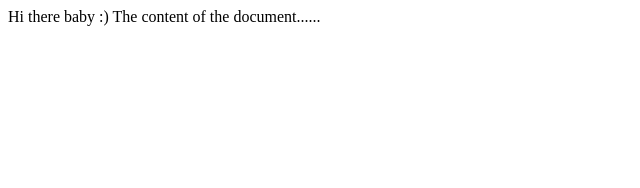
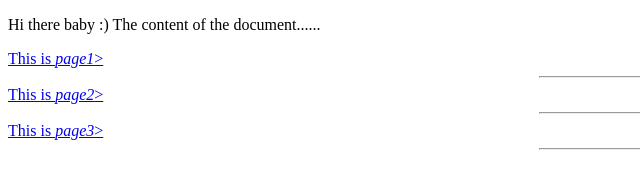
Before and after one commit to farshidfarnia/open-cv, a plain HTML site: page index.html in a window 1280 px wide. Shown: the whole page, without its empty margins (0-640 px from the left). Drawn offline with Linux system fonts and the light colour scheme.

Commit message:
added page links to index

```diff
--- a/index.html
+++ b/index.html
@@ -5,8 +5,14 @@
     </head>
 
 <body>
-    Hi there baby :)
-    The content of the document......
+    <p> Hi there baby :)
+    The content of the document......</p>
+    <a href="page1.html">This is <i><u> page1</u></i>> </a>
+    <hr width="200px">
+    <a href="page2.html">This is <i><u> page2</u></i>> </a>
+    <hr width="200px">
+    <a href="page3.html">This is <i><u> page3</u></i>> </a>
+    <hr width="200px">
 </body>
 
 </html>
```
